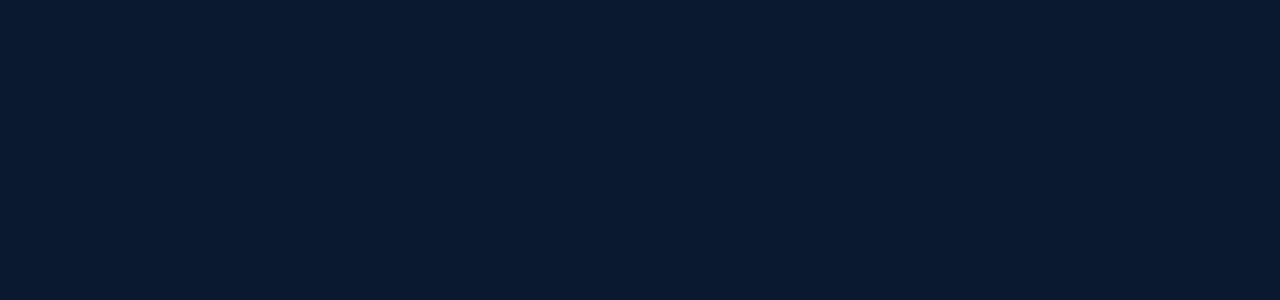
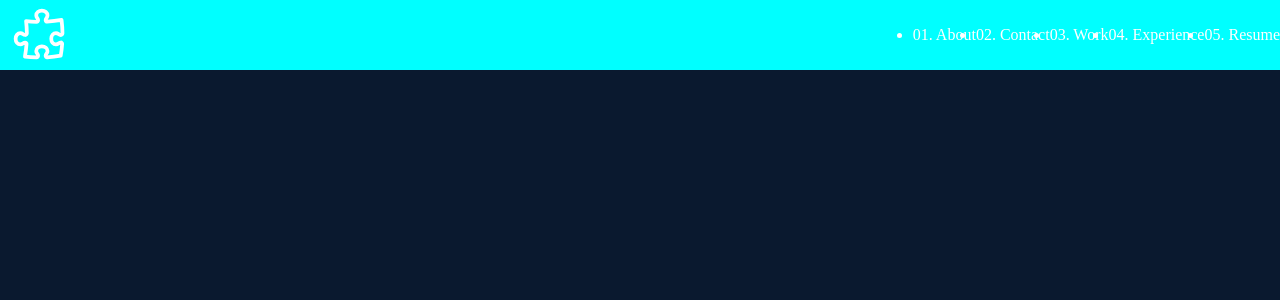
Before and after one commit to rupamsutar/Portfolio, a React (Create React App) app: page / in a window 1280 px wide. Shown: the top 300 px of the page. Built offline with nearby package versions, Linux system fonts and the light colour scheme.

Commit message:
updating the navbar to stage 1

```diff
--- a/src/App.js
+++ b/src/App.js
@@ -1,10 +1,12 @@
 import React from 'react';
 import './App.css';
+import Navbar from './Components/Navbar/Navbar';
+
 
 function App() {
   return (
     <>
-
+      <Navbar />
     </>
   )
 }
--- a/src/Components/Navbar/Navbar-content.js
+++ b/src/Components/Navbar/Navbar-content.js
@@ -1,8 +1,9 @@
+import React from "react";
 import classes from "./Navbar-content.module.css";
 const NavbarContent = () => {
     return(
         <>
-            <ul>
+            <ul className={classes.navContent}>
                 <li>01. About</li>
                 <li>02. Contact</li>
                 <li>03. Work</li>
--- /dev/null
+++ b/src/Components/Navbar/Navbar-content.module.css
@@ -0,0 +1,4 @@
+.navContent{
+    display: flex;
+    justify-content: space-around;
+}
--- a/src/Components/Navbar/Navbar-icon.js
+++ b/src/Components/Navbar/Navbar-icon.js
@@ -3,16 +3,20 @@
 const NavbarIcon = () => {
     return(
         <>
-            <div className={classes.icon}>
-                <svg
-                    xmlns="http://www.w3.org/2000/svg"
-                    width="25px"
-                    height="25px"
-                    viewBox="0 0 16 16"
-                    fill="#fff"
-                    class="bi bi-pentagon-half">
-                    <path d="m8 1.288 6.842 5.56L12.267 15H8V1.288zM16 6.5 8 0 0 6.5 3 16h10l3-9.5z"/>
-                </svg>
+            <div className={classes.navIcon}>
+            <svg
+                xmlns="http://www.w3.org/2000/svg"
+                fill="none"
+                viewBox="0 0 24 24"
+                stroke-width="1.5"
+                stroke="currentColor">
+                <path
+                    stroke-linecap="round"
+                    stroke-linejoin="round"
+                    d="M14.25 6.087c0-.355.186-.676.401-.959.221-.29.349-.634.349-1.003 0-1.036-1.007-1.875-2.25-1.875s-2.25.84-2.25 1.875c0 .369.128.713.349 1.003.215.283.401.604.401.959v0a.64.64 0 01-.657.643 48.39 48.39 0 01-4.163-.3c.186 1.613.293 3.25.315 4.907a.656.656 0 01-.658.663v0c-.355 0-.676-.186-.959-.401a1.647 1.647 0 00-1.003-.349c-1.036 0-1.875 1.007-1.875 2.25s.84 2.25 1.875 2.25c.369 0 .713-.128 1.003-.349.283-.215.604-.401.959-.401v0c.31 0 .555.26.532.57a48.039 48.039 0 01-.642 5.056c1.518.19 3.058.309 4.616.354a.64.64 0 00.657-.643v0c0-.355-.186-.676-.401-.959a1.647 1.647 0 01-.349-1.003c0-1.035 1.008-1.875 2.25-1.875 1.243 0 2.25.84 2.25 1.875 0 .369-.128.713-.349 1.003-.215.283-.4.604-.4.959v0c0 .333.277.599.61.58a48.1 48.1 0 005.427-.63 48.05 48.05 0 00.582-4.717.532.532 0 00-.533-.57v0c-.355 0-.676.186-.959.401-.29.221-.634.349-1.003.349-1.035 0-1.875-1.007-1.875-2.25s.84-2.25 1.875-2.25c.37 0 .713.128 1.003.349.283.215.604.401.96.401v0a.656.656 0 00.658-.663 48.422 48.422 0 00-.37-5.36c-1.886.342-3.81.574-5.766.689a.578.578 0 01-.61-.58v0z"
+                />
+            </svg>
+
             </div>
         </>
     )
--- a/src/Components/Navbar/Navbar-icon.module.css
+++ b/src/Components/Navbar/Navbar-icon.module.css
@@ -0,0 +1,6 @@
+.navIcon {
+    margin: 10px;
+    height: 60px;
+    width: 60px;
+    stroke: #FFADAD;
+}
--- a/src/Components/Navbar/Navbar.js
+++ b/src/Components/Navbar/Navbar.js
@@ -1,11 +1,14 @@
 import React from 'react';
 import classes from './Navbar.module.css';
+import NavbarIcon from './Navbar-icon';
+import NavbarContent from './Navbar-content';
 
 const Navbar = () => {
     return (
         <>
         <div className={classes.nav}>
-
+            <NavbarIcon />
+            <NavbarContent />
         </div>
         </>
     )
--- a/src/Components/Navbar/Navbar.module.css
+++ b/src/Components/Navbar/Navbar.module.css
@@ -1,4 +1,8 @@
 .nav {
+    display: flex;
+    justify-content: space-between;
+    align-items: center;
     width: auto;
-    height: 25px;
+    height: 70px;
+    background-color: aqua;
 }
--- a/src/index.css
+++ b/src/index.css
@@ -1,5 +1,6 @@
 /*
 background color: #0a192f
+text Color: #FFADAD;
 
 
 
@@ -16,4 +17,5 @@
 
 body {
   background-color: #0a192f;
+  color: #fff;
 }
```
